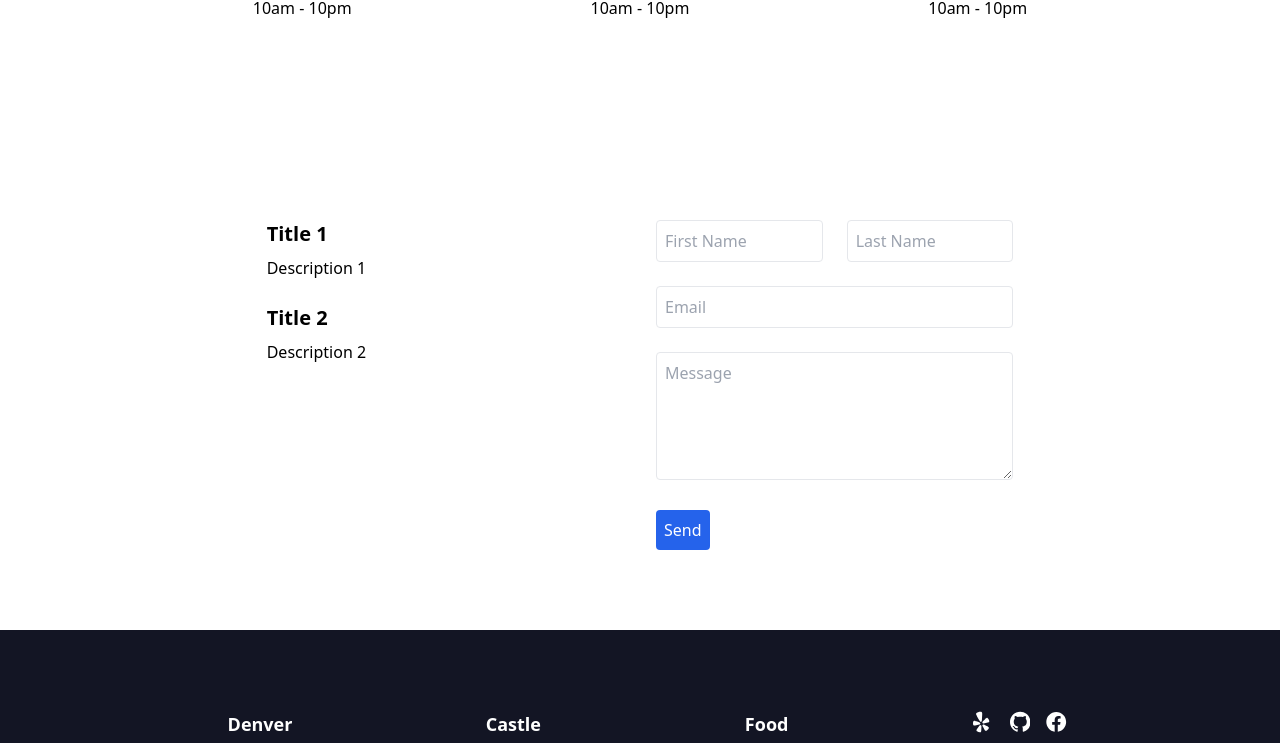
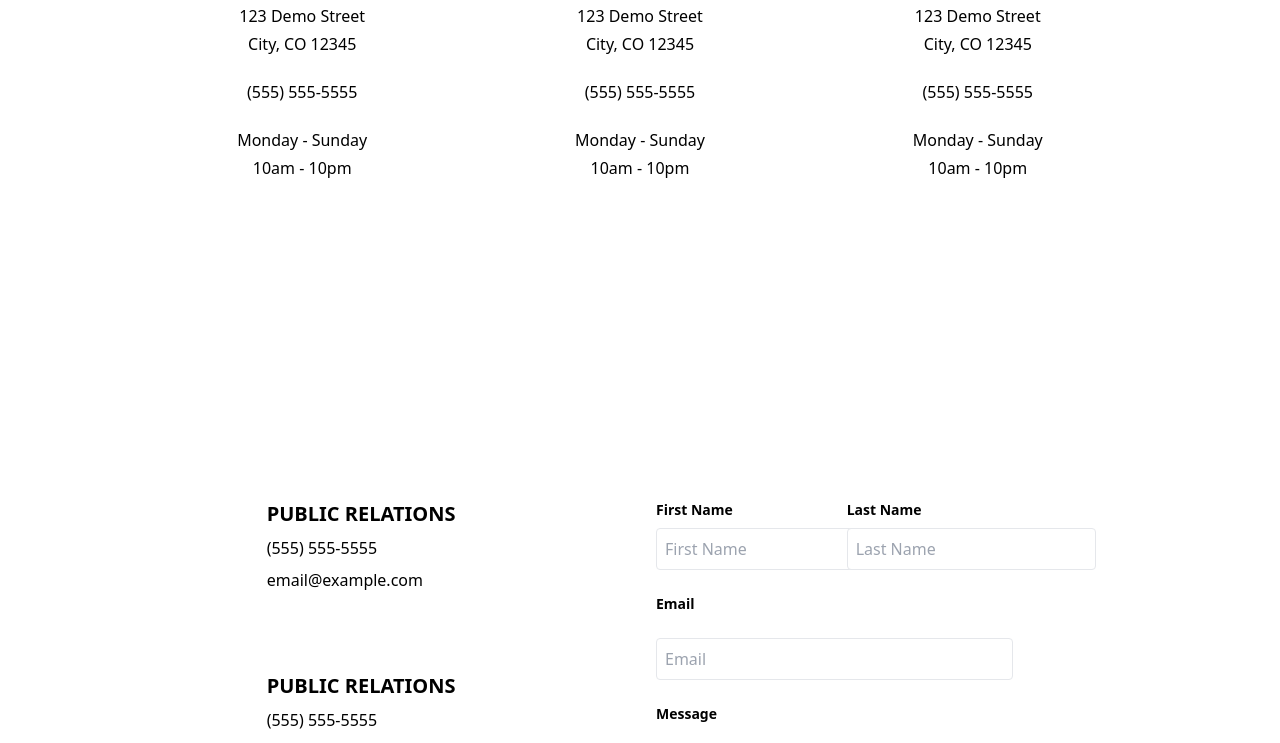
Before and after one commit to Amandapanda-hub/russet-restaurant-template, a React (Create React App) app: page /locations in a window 1280 px wide. Shown: the part 768-1511 px from the top of the page. Built offline with nearby package versions, Linux system fonts and the light colour scheme.

Commit message:
fixing locations content page 2

```diff
--- a/src/pages/Locations/components/LocationsContactForm/LocationsContactForm.jsx
+++ b/src/pages/Locations/components/LocationsContactForm/LocationsContactForm.jsx
@@ -2,19 +2,21 @@ import React from 'react';
 
 export default function LocationsContactForm() {
   return (
-    <div className="container mx-auto mt-10 p-4 sm:p-20 text-black">
+    <div className="container mx-auto my-40 p-4 sm:p-20 text-black">
       <div className="max-w-screen-lg mx-auto w-full sm:w-3/4 md:w-2/3">
         <div className="grid grid-cols-1 md:grid-cols-2 gap-8">
 
           {/* Left container with H2 and P elements */}
-        <div className="flex flex-col space-y-6">
+          <div className="flex flex-col space-y-20">
             <div>
-            <h2 className="text-xl font-semibold">Title 1</h2>
-            <p className="mt-2">Description 1</p>
+              <h2 className="text-xl font-semibold uppercase">PUBLIC RELATIONS</h2>
+              <p className="mt-2">(555) 555-5555</p>
+              <p className="mt-2">email@example.com</p>
             </div>
             <div>
-            <h2 className="text-xl font-semibold">Title 2</h2>
-            <p className="mt-2">Description 2</p>
+              <h2 className="text-xl font-semibold uppercase">PUBLIC RELATIONS</h2>
+              <p className="mt-2">(555) 555-5555</p>
+              <p className="mt-2">email@example.com</p>
             </div>
           </div>
 
@@ -22,27 +24,42 @@ export default function LocationsContactForm() {
           <div>
             <form className="space-y-6">
               <div className="grid grid-cols-1 sm:grid-cols-2 gap-6">
+                <div>
+                  <label htmlFor="firstName" className="block text-sm font-semibold mb-2">First Name</label>
                   <input
+                    id="firstName"
                     type="text"
                     placeholder="First Name"
                     className="p-2 border rounded"
                   />
+                </div>
+                <div>
+                  <label htmlFor="lastName" className="block text-sm font-semibold mb-2">Last Name</label>
                   <input
+                    id="lastName"
                     type="text"
                     placeholder="Last Name"
                     className="p-2 border rounded"
                   />
                 </div>
+              </div>
+
+              <label htmlFor="email" className="block text-sm font-semibold mb-2">Email</label>
               <input
+                id="email"
                 type="email"
                 placeholder="Email"
                 className="w-full p-2 border rounded"
               />
+
+              <label htmlFor="message" className="block text-sm font-semibold mb-2">Message</label>
               <textarea
+                id="message"
                 placeholder="Message"
                 className="w-full p-2 border rounded h-32"
               ></textarea>
-            <button className="bg-blue-600 hover:bg-blue-700 text-white p-2 rounded">
+
+              <button className="mt-40 px-6 py-2 border-2 border-[#131524] rounded-full bg-transparent hover:bg-[#131524] hover:text-white transition-colors duration-300 block mx-auto">
                 Send
               </button>
             </form>
@@ -51,5 +68,5 @@ export default function LocationsContactForm() {
         </div>
       </div>
     </div>
-  )
+  );
 }
--- a/src/pages/Locations/components/LocationsRow/LocationsRow.jsx
+++ b/src/pages/Locations/components/LocationsRow/LocationsRow.jsx
@@ -3,7 +3,7 @@ import footerData from '../../../../data/footerData';
 
 export default function LocationsRow() {
   return (
-    <div className=' text-black py-20'>
+    <div className=' text-black my-40 py-20'>
       <div className='max-w-screen-lg mx-auto w-full sm:w-3/4 md:w-2/3 text-center'>
         <div className='grid grid-cols-1 sm:grid-cols-2 md:grid-cols-3 gap-40'>
           {footerData.slice(0, 3).map((column, index) => (
```
Lines whose indentation alone changed are shown as unchanged.
